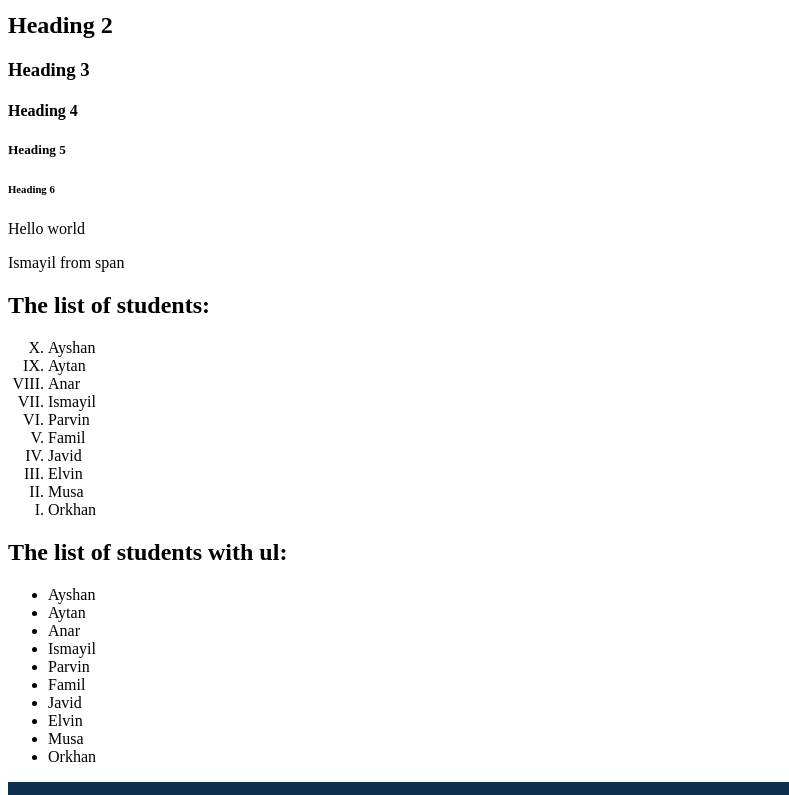
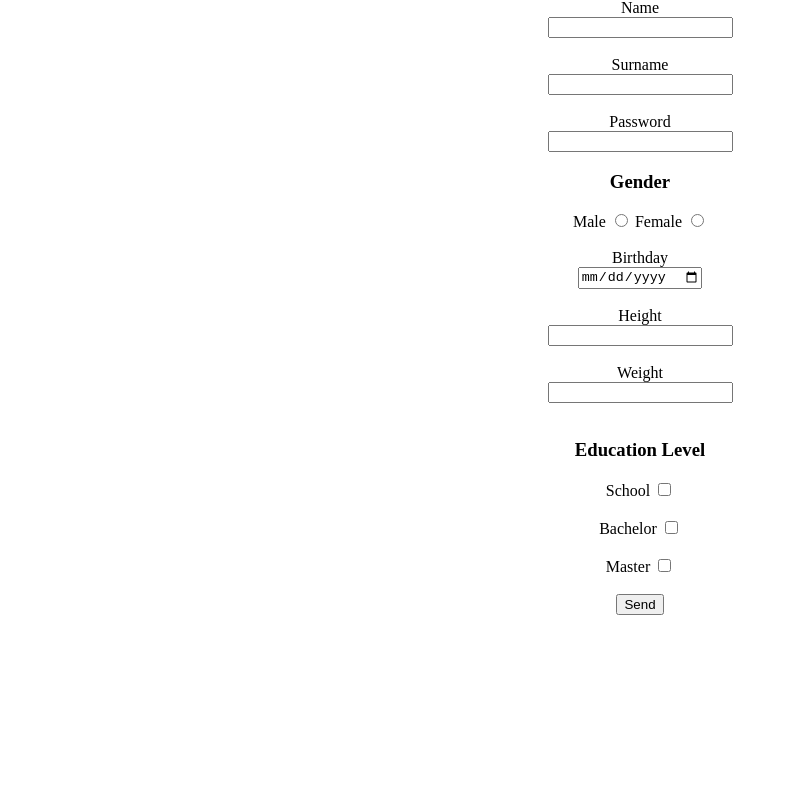
Before and after one commit to codeacademyprogramming/simple-html-form-ParvinSamadov, a plain HTML site: page index.html in a window 1280 px wide. Shown: the part 68-863 px from the top of the page, without its empty margins (0-789 px from the left). After the commit the page ends 800 px from the top, so only its background shows below. Drawn offline with Linux system fonts and the light colour scheme.

Commit message:
Hometask added

```diff
--- a/index.html
+++ b/index.html
@@ -1,96 +1,61 @@
-<!doctype html>
+<!DOCTYPE html>
 <html lang="en">
 <head>
     <meta charset="UTF-8">
-    <meta name="viewport"
-          content="width=device-width, user-scalable=no, initial-scale=1.0, maximum-scale=1.0, minimum-scale=1.0">
-    <meta http-equiv="X-UA-Compatible" content="ie=edge">
-    <meta name="description" content="This is a test HTML file">
-    <title>Document</title>
+    <meta name="viewport" content="width=device-width, initial-scale=1.0">
+    <title>Homework</title>
 </head>
-<body>
-    <h1>Heading 1</h1>
-    <h2>Heading 2</h2>
-    <h3>Heading 3</h3>
-    <h4>Heading 4</h4>
-    <h5>Heading 5</h5>
-    <h6>Heading 6</h6>
-    <p>Hello world</p>
-    <span>Ismayil from span</span>
-    <h2>The list of students:</h2>
-    <ol type="I" reversed>
-        <li>Ayshan</li>
-        <li>Aytan</li>
-        <li>Anar</li>
-        <li>Ismayil</li>
-        <li>Parvin</li>
-        <li>Famil</li>
-        <li>Javid</li>
-        <li>Elvin</li>
-        <li>Musa</li>
-        <li>Orkhan</li>
-    </ol>
-
-    <h2>The list of students with ul:</h2>
-    <ul>
-        <li>Ayshan</li>
-        <li>Aytan</li>
-        <li>Anar</li>
-        <li>Ismayil</li>
-        <li>Parvin</li>
-        <li>Famil</li>
-        <li>Javid</li>
-        <li>Elvin</li>
-        <li>Musa</li>
-        <li>Orkhan</li>
-    </ul>
-
-    <img
-            src="./web-development.png"
-            width="100%"
-            alt="web development"
-            title="web development as title"
-    >
-
-    <a href="" download="https://seo-trench.com/wp-content/uploads/2019/11/12-Websites-You-Should-Check-Out-to-Learn-Web-Development-Fast.png">Download image</a>
-
-    <form class="form-custom" autocomplete="off" style="margin-top: 32px" action="#">
-        <h2>Application feedback form</h2>
-        <h4>Select gender</h4>
+<body style="text-align: center;">
+    <h2>Registration Form</h2>
+    <form autocomplete="off" action="#">
+    <label for="name">Name</label>
+    <br>
+    <input type="text" id="name">
+    <br>
+    <br>
+    <label for="surname">Surname</label>
+    <br>
+    <input type="text" id="surname">
+    <br>
+    <br>
+    <label for="password">Password</label>
+    <br>
+    <input type="password" id="password">
+    <h3>Gender</h3>
     <label for="gender-male">Male</label>
+    <input type="radio" name="Male" id="gender-male">
+    <label for="gender-female">Female</label>
+    <input type="radio" name="Male" id="gender-female">
     <br>
-        <input id="gender-male" type="radio" value="male" name="gender">
     <br>
-        <label for="gender-female">Female</label>
+    <label for="birthday">Birthday</label>
     <br>
-        <input id="gender-female" value="female" type="radio" name="gender">
-        <hr>
-        <label for="name">Name</label>
-        <input required type="text" id="name" name="name">
-        <hr>
-        <label for="password">Password</label>
-        <input minlength="6" type="password" id="password" name="password">
-        <hr>
-        <h3>Which services did you like most?</h3>
-        <label for="withdrawal">Withdrawal</label>
-        <input type="checkbox" id="withdrawal" name="withdrawal">
+    <input type="date" id="birthday">
     <br>
-        <label for="customer-support">Customer Support</label>
-        <input type="checkbox" id="customer-support" name="customer-support">
     <br>
-        <label for="loans">Loans</label>
-        <input type="checkbox" id="loans" name="loans">
-        <hr>
-        <label for="colour">What is favorite colour?</label>
-        <input type="color" name="colour" id="colour">
-        <hr>
-        <label for="birth-date">Birth date</label>
-        <input type="date" id="birth-date" name="birth-date">
-        <hr>
-        <label for="resume">Upload your resume</label>
+    <label for="height" >Height</label>
     <br>
-        <input accept="application/pdf" type="file" id="resume" name="resume">
-        <button type="submit">Submit the form</button>
+    <input type="number" id="height">
+    <br>
+    <br>
+    <label for="weight">Weight</label>
+    <br>
+    <input type="number" id="weight">
+    <br>
+    <br>
+    <h3>Education Level</h3>
+    <label for="school">School</label>
+    <input type="checkbox" id="school">
+    <br>
+    <br>
+    <label for="bachelor">Bachelor</label>
+    <input type="checkbox" id="bachelor">
+    <br>
+    <br>
+    <label for="master">Master</label>
+    <input type="checkbox" id="master"><br>
+    <br>
+    <button>Send</button>
     </form>
 </body>
 </html>
```
Lines whose indentation alone changed are shown as unchanged.
